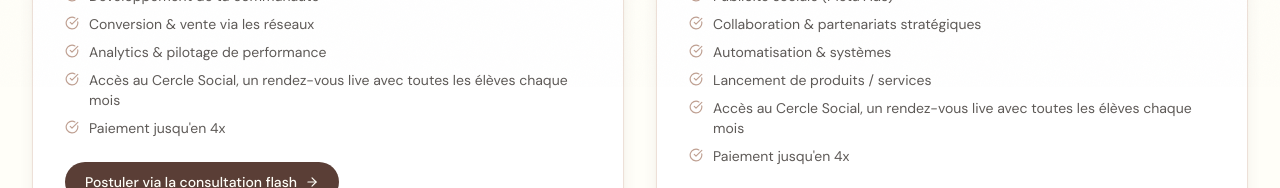
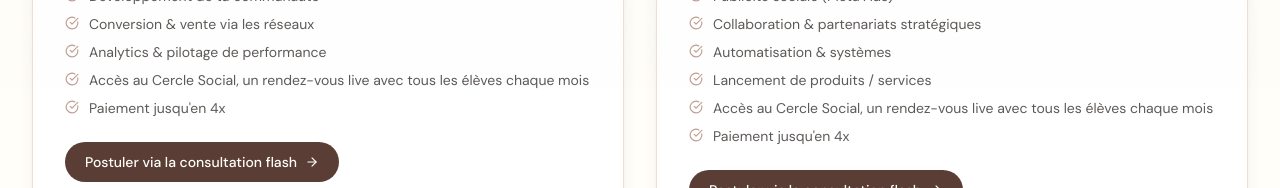
Before and after one commit to LadySocialdown/hub, a Next.js app: page /cpf in a window 1280 px wide. Shown: the part 713-901 px from the top of the page. Built offline with nearby package versions, Linux system fonts and the light colour scheme; no server answers.

Commit message:
Corrige l'accord : tous les élèves (et non toutes)

```diff
--- a/src/app/(public)/cpf/page.tsx
+++ b/src/app/(public)/cpf/page.tsx
@@ -22,7 +22,7 @@ const programs = [
       "Développement de ta communauté",
       "Conversion & vente via les réseaux",
       "Analytics & pilotage de performance",
-      "Accès au Cercle Social, un rendez-vous live avec toutes les élèves chaque mois",
+      "Accès au Cercle Social, un rendez-vous live avec tous les élèves chaque mois",
       "Paiement jusqu'en 4x",
     ],
     forWho:
@@ -41,7 +41,7 @@ const programs = [
       "Collaboration & partenariats stratégiques",
       "Automatisation & systèmes",
       "Lancement de produits / services",
-      "Accès au Cercle Social, un rendez-vous live avec toutes les élèves chaque mois",
+      "Accès au Cercle Social, un rendez-vous live avec tous les élèves chaque mois",
       "Paiement jusqu'en 4x",
     ],
     forWho:
--- a/src/app/(public)/page.tsx
+++ b/src/app/(public)/page.tsx
@@ -80,7 +80,7 @@ export default function HomePage() {
             <SpaceCard
               icon={<Calendar size={20} />}
               title="Mentorat & suivi"
-              description="Du coaching 1:1 exclusivement, jamais en groupe : on va à fond sur TON projet, avec un suivi qui continue après la formation pour ancrer les résultats. Et une fois par mois, retrouve toutes les élèves lors du Cercle Social."
+              description="Du coaching 1:1 exclusivement, jamais en groupe : on va à fond sur TON projet, avec un suivi qui continue après la formation pour ancrer les résultats. Et une fois par mois, retrouve tous les élèves lors du Cercle Social."
               href="/tarifs#mentorat"
             />
           </div>
```
